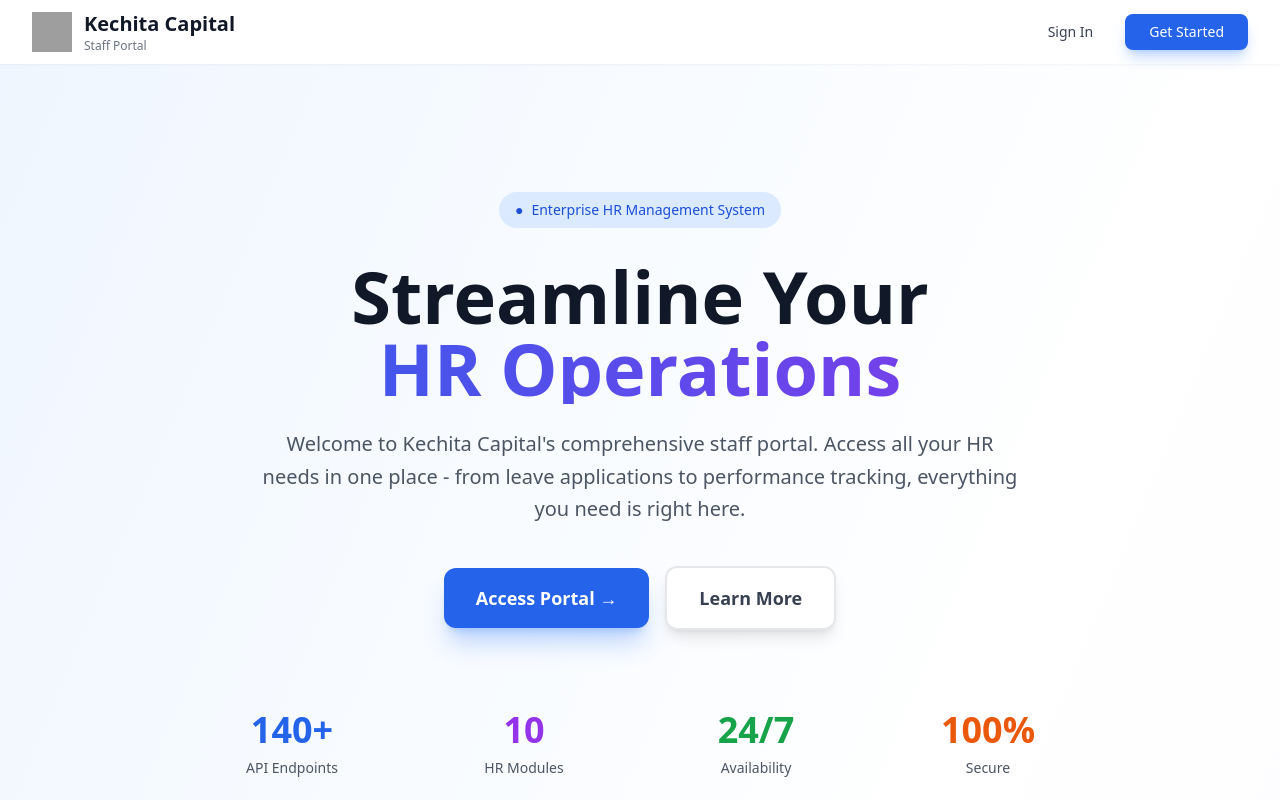
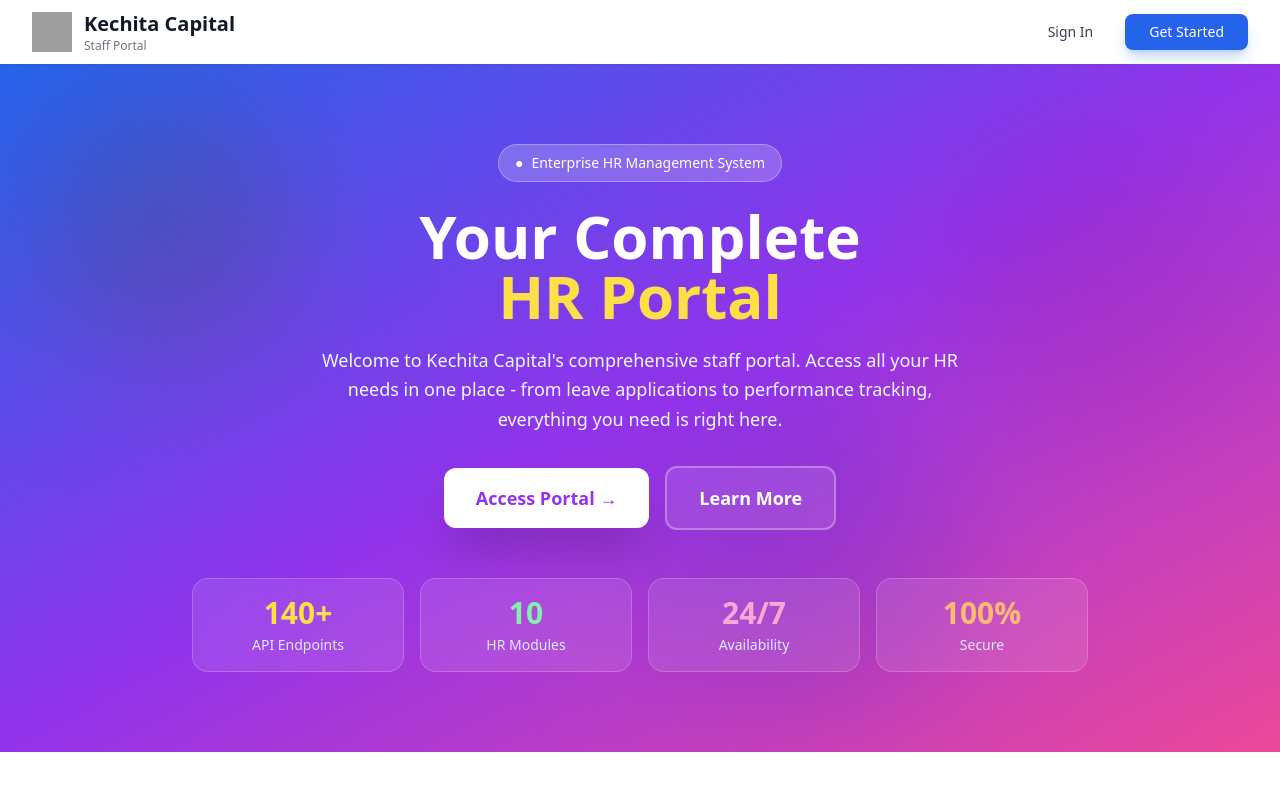
Before and after one commit to DenisMakokha/Kechita-Portal, a React (Vite) app in the folder apps/web/: page / in a window 1280 px wide. Shown: the top 800 px of the page. Built offline with nearby package versions, Linux system fonts and the light colour scheme; grey boxes are pictures that could not be loaded.

Commit message:
feat: Make hero section compact and vibrant with gradient colors

```diff
--- a/apps/web/src/pages/Landing.tsx
+++ b/apps/web/src/pages/Landing.tsx
@@ -82,68 +82,69 @@
         </div>
       </nav>
 
-      {/* Hero Section */}
-      <section className="relative overflow-hidden">
-        <div className="max-w-7xl mx-auto px-4 sm:px-6 lg:px-8 py-20 lg:py-32">
-          <div className="text-center">
-            <div className="inline-flex items-center px-4 py-2 bg-blue-100 text-blue-700 rounded-full text-sm font-medium mb-8">
+      {/* Hero Section - Compact & Colorful */}
+      <section className="relative overflow-hidden bg-gradient-to-br from-blue-600 via-purple-600 to-pink-500">
+        <div className="max-w-7xl mx-auto px-4 sm:px-6 lg:px-8 py-16 lg:py-20">
+          <div className="text-center relative z-10">
+            <div className="inline-flex items-center px-4 py-2 bg-white/20 backdrop-blur-sm text-white rounded-full text-sm font-medium mb-6 border border-white/30">
               <span className="animate-pulse mr-2">●</span>
               Enterprise HR Management System
             </div>
 
-            <h1 className="text-5xl lg:text-7xl font-bold text-gray-900 mb-6 leading-tight">
-              Streamline Your
-              <span className="block bg-gradient-to-r from-blue-600 to-purple-600 bg-clip-text text-transparent">
-                HR Operations
+            <h1 className="text-4xl lg:text-6xl font-bold text-white mb-5 leading-tight">
+              Your Complete
+              <span className="block text-yellow-300">
+                HR Portal
               </span>
             </h1>
 
-            <p className="text-xl text-gray-600 max-w-3xl mx-auto mb-10 leading-relaxed">
+            <p className="text-lg text-blue-50 max-w-2xl mx-auto mb-8 leading-relaxed">
               Welcome to Kechita Capital's comprehensive staff portal. Access all your HR needs in one place -
               from leave applications to performance tracking, everything you need is right here.
             </p>
 
-            <div className="flex flex-col sm:flex-row gap-4 justify-center items-center">
+            <div className="flex flex-col sm:flex-row gap-4 justify-center items-center mb-12">
               <button
                 onClick={() => navigate('/login')}
-                className="px-8 py-4 bg-blue-600 text-white text-lg font-semibold rounded-xl hover:bg-blue-700 transition-all shadow-xl shadow-blue-500/30 hover:shadow-2xl hover:shadow-blue-500/40 hover:-translate-y-1"
+                className="px-8 py-4 bg-white text-purple-600 text-lg font-semibold rounded-xl hover:bg-yellow-300 hover:text-purple-700 transition-all shadow-2xl hover:shadow-3xl hover:-translate-y-1"
               >
                 Access Portal →
               </button>
               <button
                 onClick={() => document.getElementById('features')?.scrollIntoView({ behavior: 'smooth' })}
-                className="px-8 py-4 bg-white text-gray-700 text-lg font-semibold rounded-xl hover:bg-gray-50 transition-all shadow-lg border-2 border-gray-200"
+                className="px-8 py-4 bg-white/10 backdrop-blur-sm text-white text-lg font-semibold rounded-xl hover:bg-white/20 transition-all border-2 border-white/30"
               >
                 Learn More
               </button>
             </div>
 
-            {/* Stats */}
-            <div className="grid grid-cols-2 md:grid-cols-4 gap-8 max-w-4xl mx-auto mt-20">
-              <div className="text-center">
-                <div className="text-4xl font-bold text-blue-600 mb-2">140+</div>
-                <div className="text-sm text-gray-600">API Endpoints</div>
+            {/* Stats - Colorful Cards */}
+            <div className="grid grid-cols-2 md:grid-cols-4 gap-4 max-w-4xl mx-auto">
+              <div className="bg-white/10 backdrop-blur-md rounded-2xl p-4 border border-white/20 hover:bg-white/20 transition-all">
+                <div className="text-3xl font-bold text-yellow-300 mb-1">140+</div>
+                <div className="text-sm text-blue-100">API Endpoints</div>
               </div>
-              <div className="text-center">
-                <div className="text-4xl font-bold text-purple-600 mb-2">10</div>
-                <div className="text-sm text-gray-600">HR Modules</div>
+              <div className="bg-white/10 backdrop-blur-md rounded-2xl p-4 border border-white/20 hover:bg-white/20 transition-all">
+                <div className="text-3xl font-bold text-green-300 mb-1">10</div>
+                <div className="text-sm text-blue-100">HR Modules</div>
               </div>
-              <div className="text-center">
-                <div className="text-4xl font-bold text-green-600 mb-2">24/7</div>
-                <div className="text-sm text-gray-600">Availability</div>
+              <div className="bg-white/10 backdrop-blur-md rounded-2xl p-4 border border-white/20 hover:bg-white/20 transition-all">
+                <div className="text-3xl font-bold text-pink-300 mb-1">24/7</div>
+                <div className="text-sm text-blue-100">Availability</div>
               </div>
-              <div className="text-center">
-                <div className="text-4xl font-bold text-orange-600 mb-2">100%</div>
-                <div className="text-sm text-gray-600">Secure</div>
+              <div className="bg-white/10 backdrop-blur-md rounded-2xl p-4 border border-white/20 hover:bg-white/20 transition-all">
+                <div className="text-3xl font-bold text-orange-300 mb-1">100%</div>
+                <div className="text-sm text-blue-100">Secure</div>
               </div>
             </div>
           </div>
         </div>
 
-        {/* Background decoration */}
-        <div className="absolute top-0 left-0 w-full h-full overflow-hidden -z-10">
-          <div className="absolute top-1/4 left-1/4 w-96 h-96 bg-blue-200 rounded-full mix-blend-multiply filter blur-3xl opacity-30 animate-pulse"></div>
-          <div className="absolute top-1/3 right-1/4 w-96 h-96 bg-purple-200 rounded-full mix-blend-multiply filter blur-3xl opacity-30 animate-pulse delay-1000"></div>
+        {/* Animated Background Elements */}
+        <div className="absolute top-0 left-0 w-full h-full overflow-hidden">
+          <div className="absolute top-10 left-10 w-64 h-64 bg-yellow-400 rounded-full mix-blend-multiply filter blur-3xl opacity-20 animate-pulse"></div>
+          <div className="absolute top-20 right-10 w-72 h-72 bg-pink-400 rounded-full mix-blend-multiply filter blur-3xl opacity-20 animate-pulse delay-1000"></div>
+          <div className="absolute bottom-10 left-1/2 w-80 h-80 bg-blue-400 rounded-full mix-blend-multiply filter blur-3xl opacity-20 animate-pulse delay-500"></div>
         </div>
       </section>
 
```
